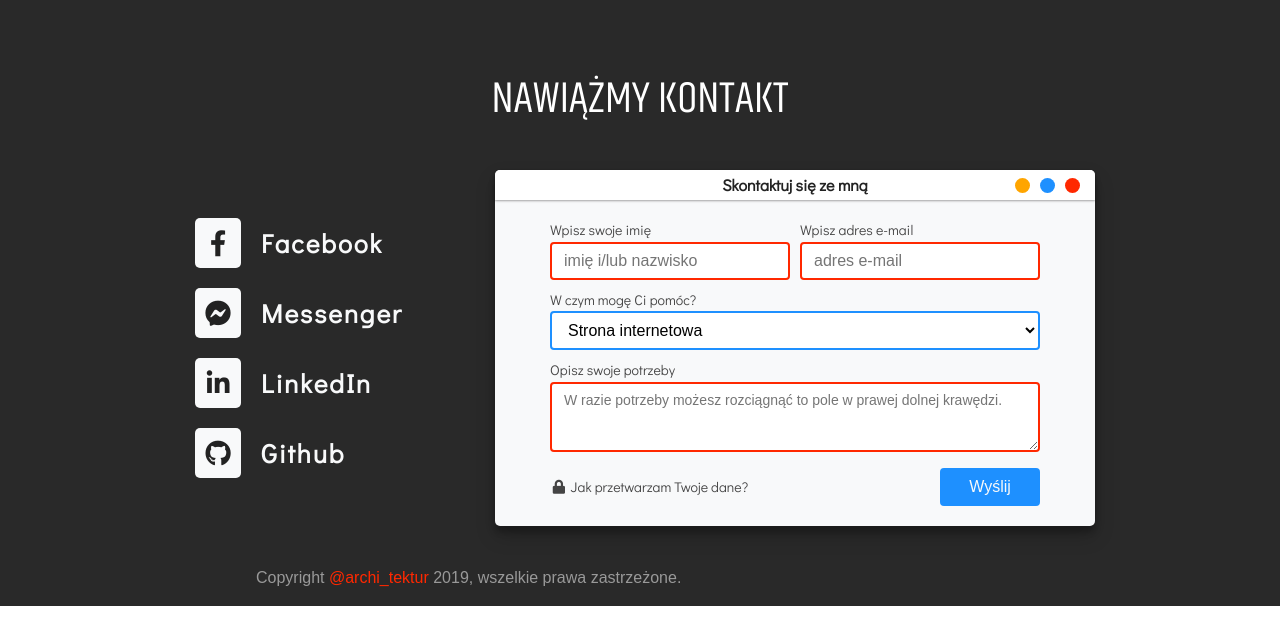
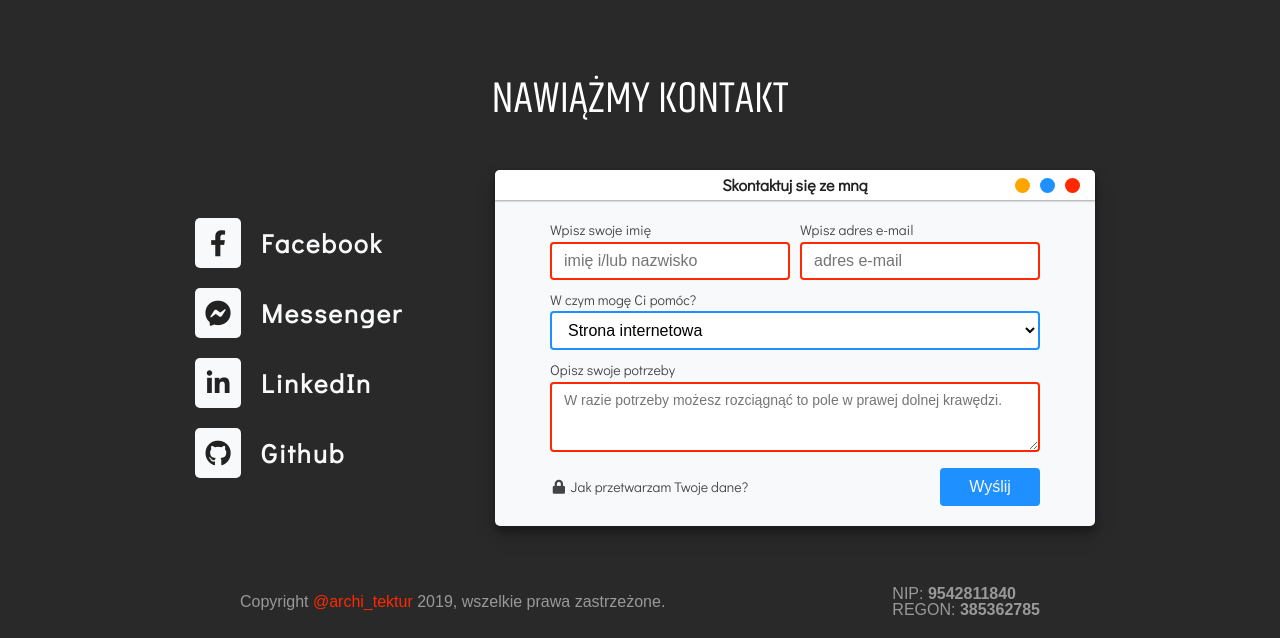
Before and after one commit to oskarbarcz/archi-tektur-pl-website, a Symfony app: template templates/portfolio.html.twig in a window 1280 px wide. Shown: the part 2940-3578 px from the top of the page. Before the commit the page ends 3546 px from the top, so only its background shows below. Run offline with Twig, Linux system fonts and the light colour scheme; the template is opened without the code that fills it, so the values that code supplies are empty; style sheets or scripts are compiled from the project's sources; some libraries are stand-ins or nearby versions.

Commit message:
Add tax information

```diff
--- a/assets/sass/domains/portfolio/layout/_contact-me.sass
+++ b/assets/sass/domains/portfolio/layout/_contact-me.sass
@@ -1,7 +1,9 @@
 .contact-me
   padding-top: 50px
+  padding-bottom: 20px
   @media (max-width: 800px)
     padding-top: 20px
+    padding-bottom: 0
   &_container
     display: flex
     align-items: center
--- a/assets/sass/domains/portfolio/layout/_footer.sass
+++ b/assets/sass/domains/portfolio/layout/_footer.sass
@@ -1,15 +1,24 @@
 .footer
-  padding: 20px 20%
+  width: 100%
   background: #292929
   font-family: 'Arial', sans-serif
   line-height: 1
-  @media(max-width: 1200px)
-    padding: 20px 10%
-    @media(max-width: 800px)
-      padding: 20px
+  &_limiter
+    max-width: 1200px
+    margin: 0 auto
+    padding: 20px 0
+    display: flex
+    justify-content: space-between
+    align-items: center
+    @media(max-width: 1300px)
+      max-width: 800px
+    //@media(max-width: 850px)
   &_text
+    display: block
     font-size: 0.8em
     color: #999999
     &--color
       display: inline-block
       color: $brand-color
+    &--bold
+      font-weight: bold
--- a/templates/sections/footer.twig
+++ b/templates/sections/footer.twig
@@ -1,4 +1,11 @@
 <footer class="footer">
-    <span class="footer_text">Copyright <span class="footer_text--color">@archi_tektur</span> 2019, wszelkie prawa
+    <div class="footer_limiter">
+        <span class="footer_text">Copyright <span class="footer_text--color">@archi_tektur</span> 2019, wszelkie prawa
         zastrzeżone.</span>
+
+        <div class="footer_company-info">
+            <span class="footer_text">NIP: <span class="footer_text--bold">9542811840</span></span>
+            <span class="footer_text">REGON: <span class="footer_text--bold">385362785</span></span>
+        </div>
+    </div>
 </footer>
```
